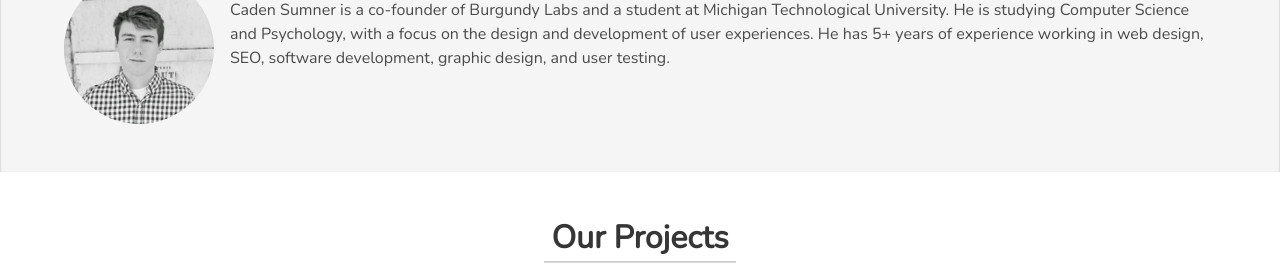
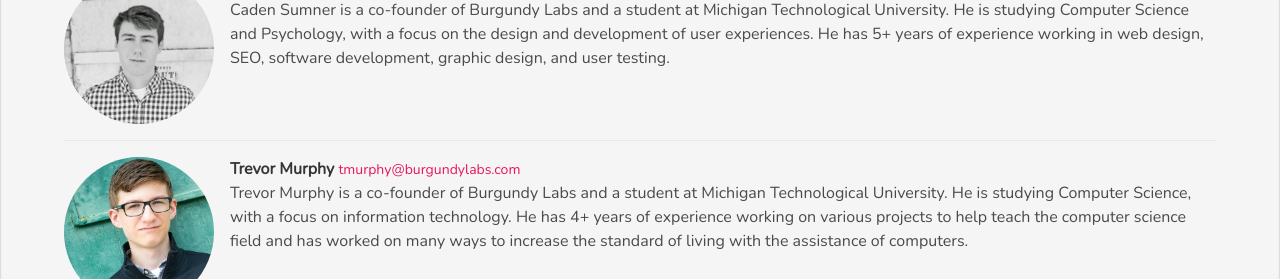
Before and after one commit to Burgundy-Labs/Burgundy-Labs-Site, a plain HTML site: page index.html in a window 1280 px wide. Shown: the part 778-1057 px from the top of the page. Drawn offline with nearby package versions, Linux system fonts and the light colour scheme; a script that the page names is missing.

Commit message:
Add My Profile To Team

```diff
--- a/index.html
+++ b/index.html
@@ -86,6 +86,26 @@
                                 He is studying Computer Science and Psychology, with a focus on the design and development
                                 of user experiences. He has 5+ years of experience working in web design, SEO, software development,
                                 graphic design, and user testing.
+                            </p>
+                        </div>
+                    </div>
+                </article>
+                <article class="media">
+                    <figure class="media-left">
+                        <p class="image is-100x100">
+                            <img src="img/team/profileTrevor.jpg" class="portrait" width="100px" height="100px">
+                        </p>
+                    </figure>
+                    <div class="media-content">
+                        <div class="content is-vertical-center">
+                            <p>
+                                <strong>Trevor Murphy</strong>
+                                <small>
+                                    <a href="mailto:tmurphy@burgundylabs.com">tmurphy@burgundylabs.com</a>
+                                </small>
+                                <br> Trevor Murphy is a co-founder of Burgundy Labs and a student at Michigan Technological University.
+                                He is studying Computer Science, with a focus on information technology. He has 4+ years of experience working on various
+                                projects to help teach the computer science field and has worked on many ways to increase the standard of living with the assistance of computers.
                             </p>
                         </div>
                     </div>
```
Also changed, not shown: img/team/profileTrevor.jpg (added).
